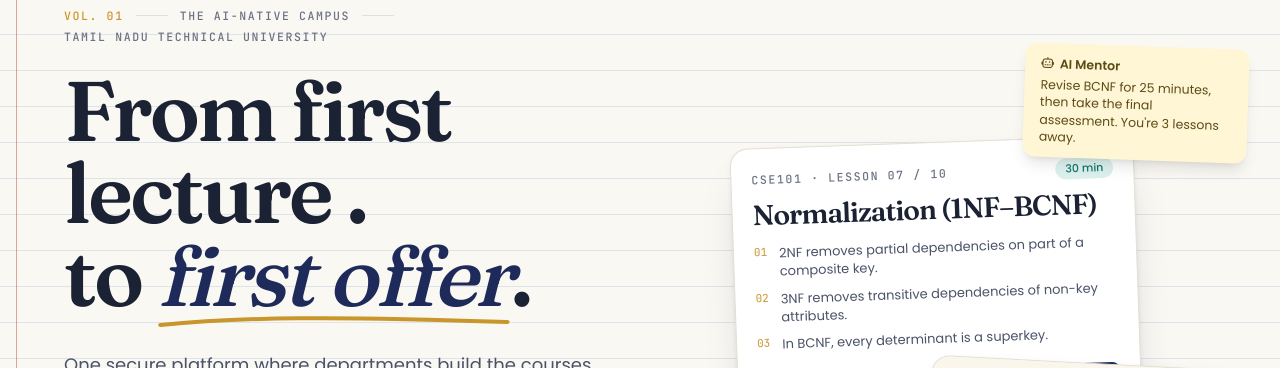
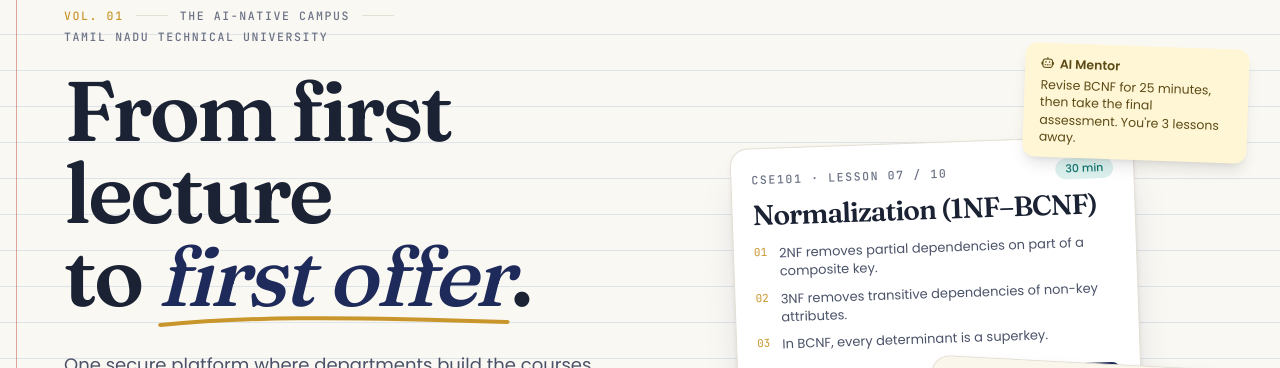
Before and after one commit to Farosekhan/ColossusIQ-New, a Next.js app in the folder frontend/: page / in a window 1280 px wide. Shown: the part 138-506 px from the top of the page. Built offline with nearby package versions, Linux system fonts and the light colour scheme; no server answers.

Commit message:
Checking .

```diff
--- a/frontend/src/app/(marketing)/page.tsx
+++ b/frontend/src/app/(marketing)/page.tsx
@@ -53,7 +53,7 @@ export default function LandingPage() {
               Tamil Nadu Technical University
             </p>
             <h1 className="display mt-6 text-[clamp(2.9rem,6.6vw,5.6rem)] text-ink">
-              From first lecture .
+              From first lecture
               <br />
               to{" "}
               <span className="relative inline-block whitespace-nowrap">
```
